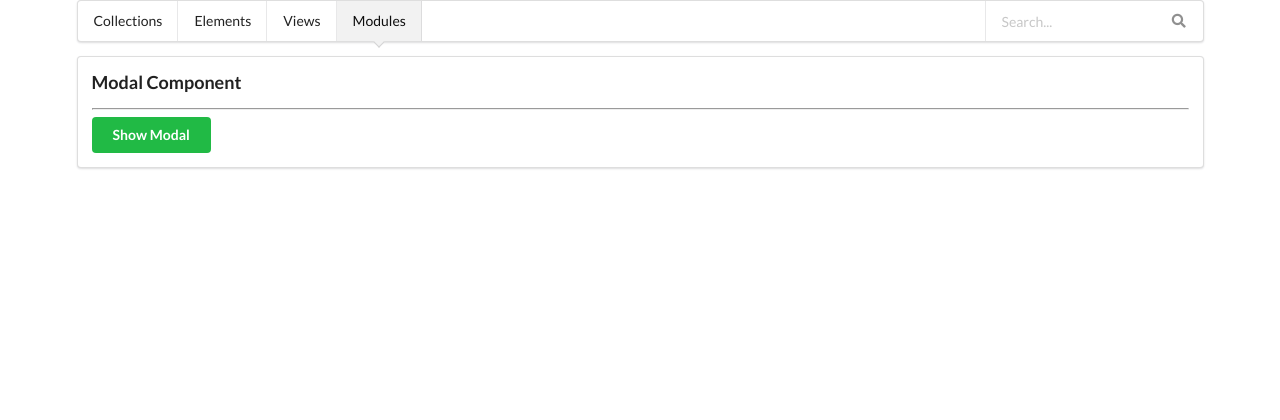
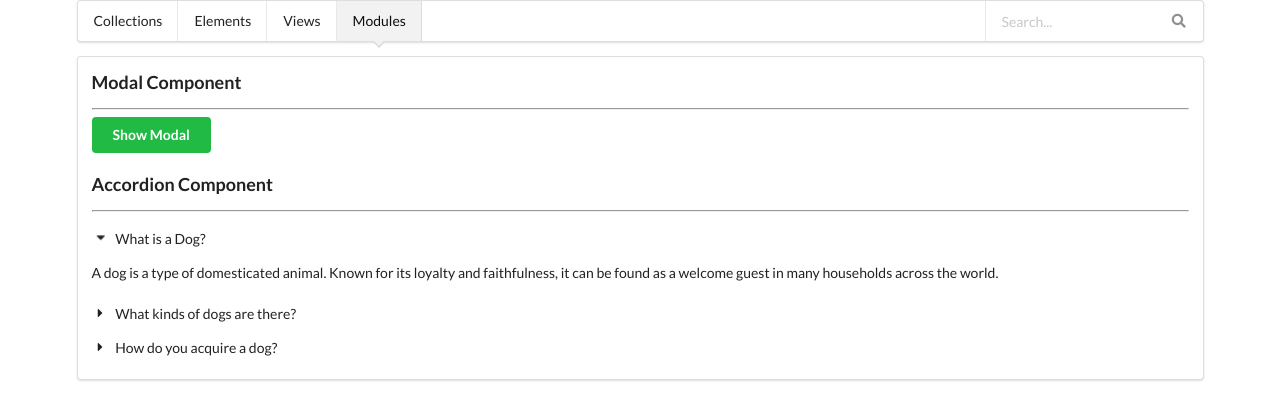
Before and after one commit to brjahanbani/compos, an Angular app: page /#/mods in a window 1280 px wide. Shown: the top 420 px of the page. Built offline with nearby package versions, Linux system fonts and the light colour scheme.

Commit message:
Create Accordion and expanding active element

```diff
--- /dev/null
+++ b/src/app/mods/accordion/accordion.component.html
@@ -0,0 +1,11 @@
+<div class="ui accordion">
+  <ng-container *ngFor="let accr of accrs; let i = index">
+    <div [ngClass]="{active:i===openIndexItem}" (click)="onChangeContent(i)" class="title ">
+      <i class="dropdown icon"></i>
+      {{accr.key}}
+    </div>
+    <div [ngClass]="{active:i===openIndexItem}" class="content ">
+      {{accr.value}}
+    </div>
+  </ng-container>
+</div>
--- /dev/null
+++ b/src/app/mods/accordion/accordion.component.ts
@@ -0,0 +1,23 @@
+import { Component, OnInit, Input } from '@angular/core';
+
+@Component({
+  selector: 'app-accordion',
+  templateUrl: './accordion.component.html',
+  styleUrls: ['./accordion.component.css'],
+})
+export class AccordionComponent implements OnInit {
+  @Input() accrs: any = [];
+  openIndexItem = 0;
+
+  constructor() {}
+
+  ngOnInit(): void {}
+
+  onChangeContent(index: number) {
+    if (index === this.openIndexItem) {
+      this.openIndexItem = -1;
+    } else {
+      this.openIndexItem = index;
+    }
+  }
+}
--- a/src/app/mods/mods-home/mods-home.component.html
+++ b/src/app/mods/mods-home/mods-home.component.html
@@ -4,3 +4,5 @@
   <h2 modal-header>Modal Header</h2>
   <h3 modal-content>This is Content</h3>
 </app-modals>
+<app-divider>Accordion Component</app-divider>
+<app-accordion [accrs]="accrs"></app-accordion>
--- a/src/app/mods/mods-home/mods-home.component.ts
+++ b/src/app/mods/mods-home/mods-home.component.ts
@@ -6,6 +6,23 @@ import { Component, OnInit } from '@angular/core';
 })
 export class ModsHomeComponent implements OnInit {
   showModal: boolean = false;
+  accrs = [
+    {
+      key: 'What is a Dog?',
+      value:
+        'A dog is a type of domesticated animal. Known for its loyalty and faithfulness, it can be found as a welcome guest in many households across the world.',
+    },
+    {
+      key: 'What kinds of dogs are there?',
+      value:
+        'There are many breeds of dogs. Each breed varies in size and temperament. Owners often select a breed of dog that they find to be compatible with their own lifestyle and desires from a companion.',
+    },
+    {
+      key: 'How do you acquire a dog?',
+      value:
+        'Three common ways for a prospective owner to acquire a dog is from pet shops, private owners, or shelters.',
+    },
+  ];
 
   constructor() {}
 
--- a/src/app/mods/mods.module.ts
+++ b/src/app/mods/mods.module.ts
@@ -5,9 +5,10 @@ import { ModsRoutingModule } from './mods-routing.module';
 import { ModsHomeComponent } from './mods-home/mods-home.component';
 import { ModalsComponent } from './modals/modals.component';
 import { SharedModule } from '../shared/shared.module';
+import { AccordionComponent } from './accordion/accordion.component';
 
 @NgModule({
-  declarations: [ModsHomeComponent, ModalsComponent],
+  declarations: [ModsHomeComponent, ModalsComponent, AccordionComponent],
   imports: [CommonModule, ModsRoutingModule, SharedModule],
 })
 export class ModsModule {}
```
Also changed, not shown: src/app/mods/accordion/accordion.component.css (added).
